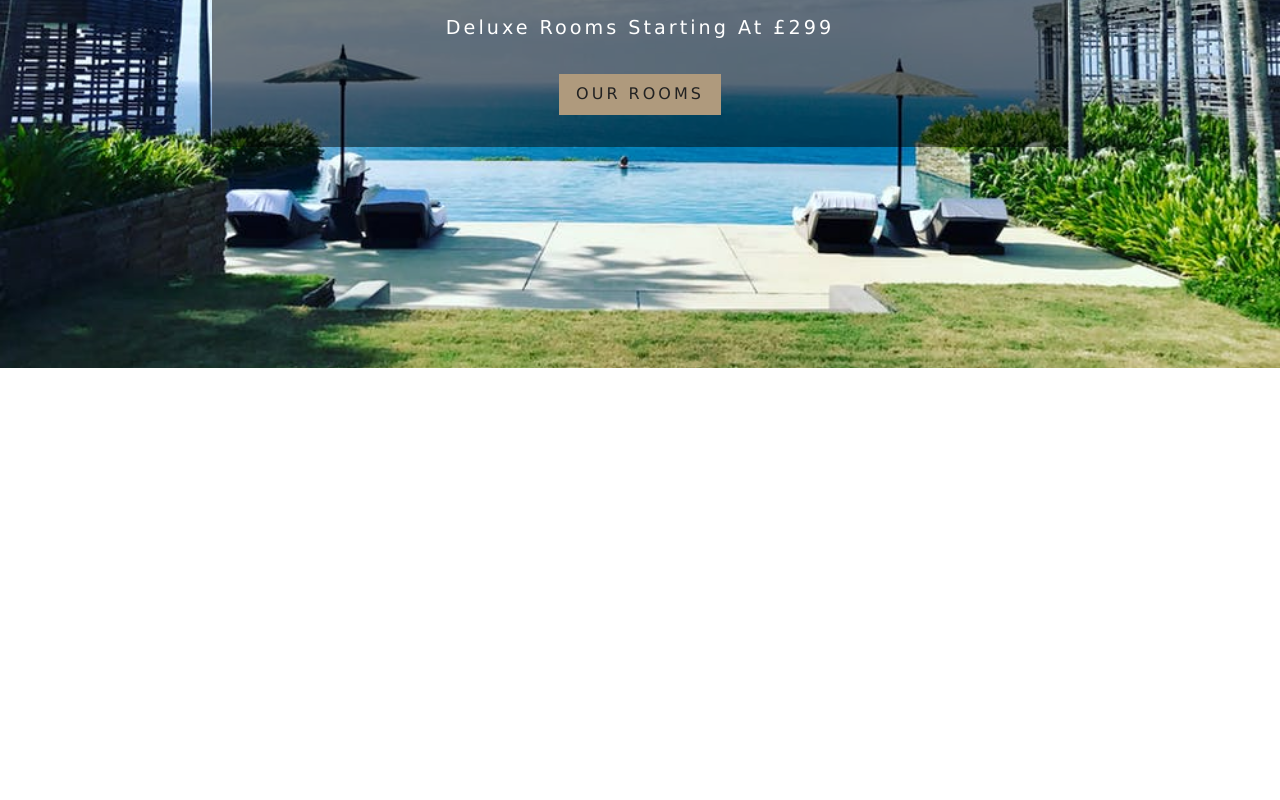
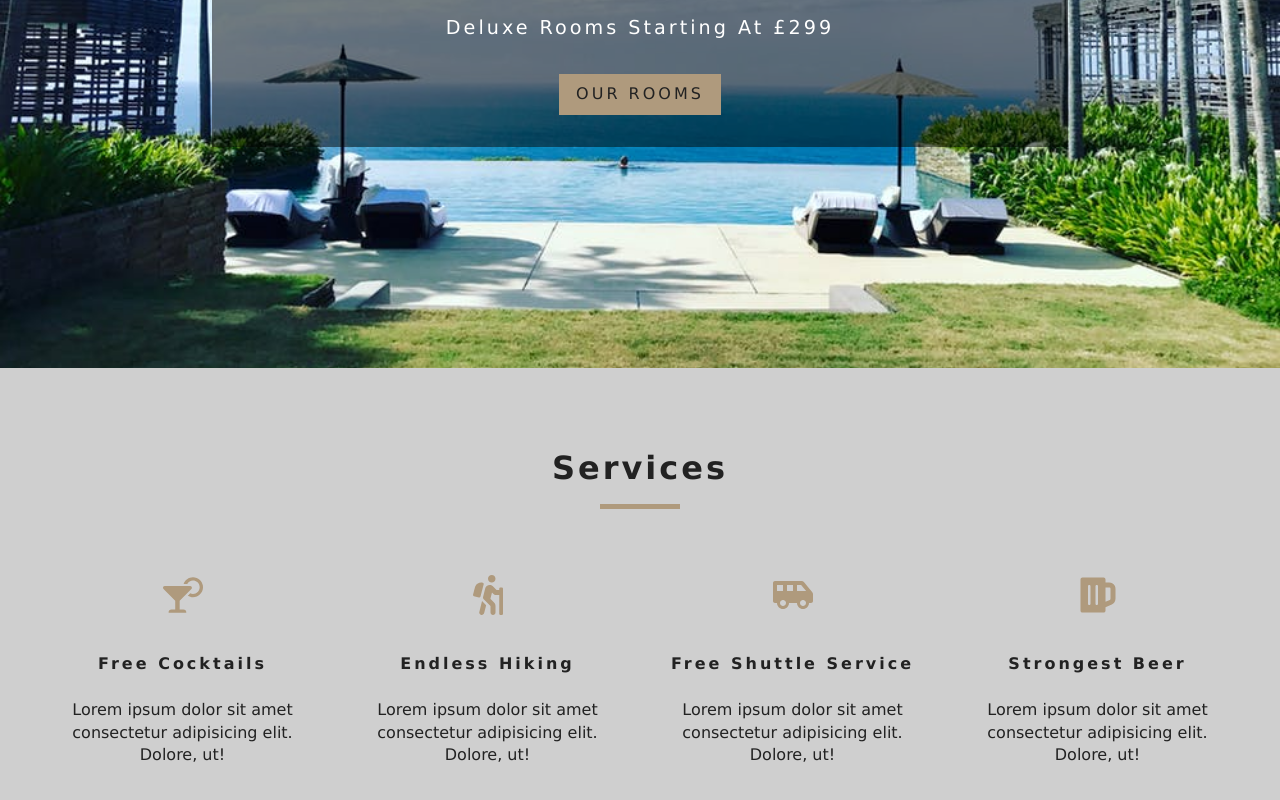
Before and after one commit to stephenjblair/beach-resort, a React (Create React App) app: page / in a window 1280 px wide. Shown: the part 432-1232 px from the top of the page. Before the commit the page ends 800 px from the top, so only its background shows below. Built offline with nearby package versions, Linux system fonts and the light colour scheme.

Commit message:
Added Services component

```diff
--- a/src/App.css
+++ b/src/App.css
@@ -252,6 +252,7 @@
 }
 .services h6 {
   letter-spacing: var(--mainSpacing);
+  text-transform: capitalize;
 }
 .services p {
   width: 80%;
--- /dev/null
+++ b/src/components/Services.js
@@ -0,0 +1,50 @@
+import React, { Component } from 'react';
+import { FaCocktail, FaHiking, FaShuttleVan, FaBeer } from 'react-icons/fa';
+import Title from './Title';
+
+
+export default class Services extends Component {
+    state = {
+        services: [
+            {
+                icon: <FaCocktail />,
+                title: "free cocktails",
+                info: "Lorem ipsum dolor sit amet consectetur adipisicing elit. Dolore, ut!"
+            },
+            {
+                icon: <FaHiking />,
+                title: "endless hiking",
+                info: "Lorem ipsum dolor sit amet consectetur adipisicing elit. Dolore, ut!"
+            },
+            {
+                icon: <FaShuttleVan />,
+                title: "free shuttle service",
+                info: "Lorem ipsum dolor sit amet consectetur adipisicing elit. Dolore, ut!"
+            },
+            {
+                icon: <FaBeer />,
+                title: "strongest beer",
+                info: "Lorem ipsum dolor sit amet consectetur adipisicing elit. Dolore, ut!"
+            },
+        ]
+    }
+    render() {
+        return (
+            <section className="services">
+            <Title title="services" />
+            <div className="services-center">
+                {this.state.services.map((item, index) => {
+                    return (
+                         <article key={index} className="service">
+                        <span>{item.icon}</span>
+                        <h6>{item.title}</h6>
+                        <p>{item.info}</p>
+                        </article>
+                    )
+                })}
+            </div>
+            </section>
+
+        )
+    }
+}
--- /dev/null
+++ b/src/components/Title.js
@@ -0,0 +1,12 @@
+import React from 'react';
+
+const Title = ({ title }) => {
+    return (
+        <div className="section-title">
+            <h4>{title}</h4>
+            <div></div>
+        </div>
+    )
+}
+
+export default Title;
--- a/src/pages/Home.js
+++ b/src/pages/Home.js
@@ -2,9 +2,11 @@
 import Hero from  '../components/Hero';
 import Banner from '../components/Banner';
 import { Link } from 'react-router-dom';
+import Services from  '../components/Services';
 
 const Home = () => {
     return (
+        <>
             <Hero>
                 <Banner title="luxurious rooms" subtitle="deluxe rooms starting at £299">
                     <Link to='/rooms' className="btn-primary">
@@ -12,6 +14,8 @@
                     </Link>
                 </Banner>
             </Hero>
+            <Services />
+        </>
     )
 }
 
```
Also changed, not shown: 1 other file (tests, documents, lock files or other folders). Lines whose indentation alone changed are shown as unchanged.
